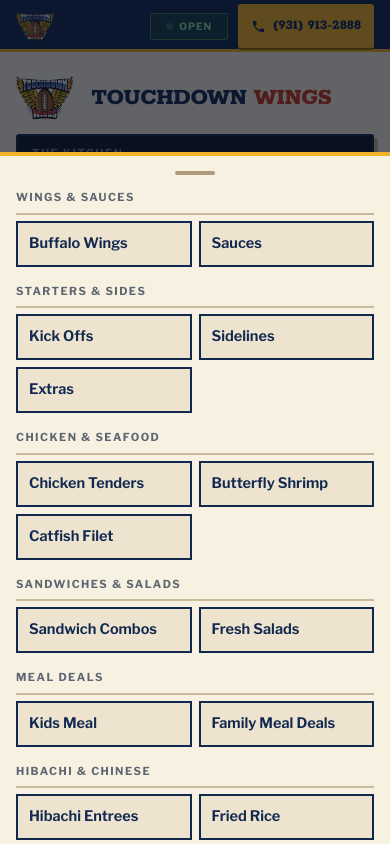
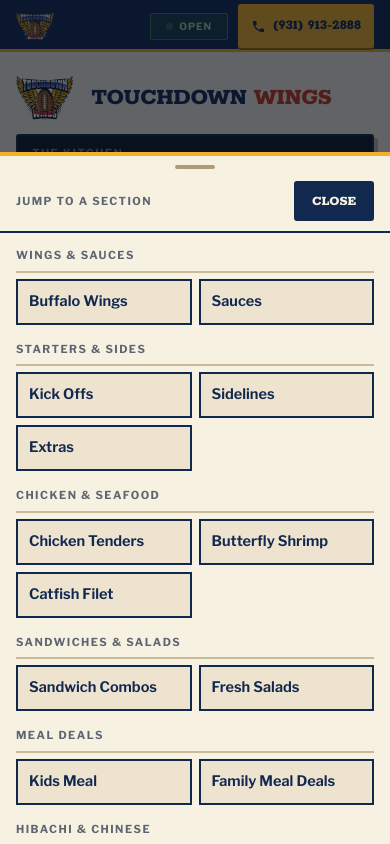
Before and after one commit to KobeGuo99/TouchdownWings, a React (Create React App) app: page / in a window 390 px wide. Both pictures are taken after a click on the button "SECTIONS". Built offline with nearby package versions, Linux system fonts and the light colour scheme.

Commit message:
Fix responsive layout, directions, and menu controls

```diff
--- a/src/App.css
+++ b/src/App.css
@@ -85,7 +85,6 @@
   -webkit-font-smoothing: antialiased;
   -moz-osx-font-smoothing: grayscale;
   -webkit-tap-highlight-color: rgba(200,55,29,.15);
-  overflow-x: hidden;
 }
 
 /* iOS ignores body{overflow:hidden}; the sheet pins the body instead */
--- a/src/components/DoorDashLink.css
+++ b/src/components/DoorDashLink.css
@@ -27,5 +27,15 @@
   .dd-link:hover span { border-bottom-color: var(--doordash); }
 }
 
+/* a quiet caveat, not a second call to action */
+.dd-note {
+  display: block;
+  margin-top: 3px;
+  font-size: 12px;
+  line-height: 1.4;
+  color: var(--ink-2);
+}
+
 /* on the dark footer */
 .footer .dd-link { color: var(--sign-fg); margin-top: 0; }
+.footer .dd-note { color: var(--sign-fg-2); }
--- a/src/components/DoorDashLink.js
+++ b/src/components/DoorDashLink.js
@@ -21,20 +21,20 @@
     </>
   );
 
-  // Without a URL it is still worth saying, just not as a link
-  if (!doorDash.url) {
-    return <span className={`dd-link is-static ${className}`}>{inner}</span>;
-  }
+  const link = doorDash.url ? (
+    <a className="dd-link" href={doorDash.url} target="_blank" rel="noopener noreferrer">
+      {inner}
+    </a>
+  ) : (
+    // Without a URL it is still worth saying, just not as a link
+    <span className="dd-link is-static">{inner}</span>
+  );
 
   return (
-    <a
-      className={`dd-link ${className}`}
-      href={doorDash.url}
-      target="_blank"
-      rel="noopener noreferrer"
-    >
-      {inner}
-    </a>
+    <div className={`dd ${className}`.trim()}>
+      {link}
+      <small className="dd-note">DoorDash prices may differ.</small>
+    </div>
   );
 }
 
--- a/src/components/Footer.js
+++ b/src/components/Footer.js
@@ -38,11 +38,11 @@
             {restaurant.cityStateZip}
           </p>
           <p>
-            <a href={restaurant.mapsUrl} target="_blank" rel="noopener noreferrer">
+            <a href={restaurant.directionsUrl} target="_blank" rel="noopener noreferrer">
               Get directions
             </a>
           </p>
-          <p><DoorDashLink /></p>
+          <DoorDashLink />
         </div>
 
         <div>
--- a/src/components/HoursContact.css
+++ b/src/components/HoursContact.css
@@ -141,12 +141,28 @@
   .facts { grid-template-columns: 1fr; gap: 20px; }
 }
 @media (min-width: 560px) {
-  .mast-top { flex-direction: row; justify-content: space-between; align-items: center; gap: 24px; }
   .mast { padding-top: 30px; }
-  .board { min-width: 240px; }
   .facts { grid-template-columns: 1fr 1fr; gap: 26px 36px; }
   .fact-v { font-size: 17px; }
   .fact-sub { font-size: 13.5px; }
+}
+
+/* The lockup needs ~550px and the scoreboard 240px, so side-by-side only
+   fits from about 860px. Below that the two stack, exactly as they do on a
+   phone. Matches the breakpoint where the desktop rail appears. */
+@media (min-width: 900px) {
+  .mast-top {
+    flex-direction: row;
+    flex-wrap: wrap;
+    justify-content: space-between;
+    align-items: center;
+    gap: 20px 24px;
+  }
+  /* basis 0 so the row is laid out from the scoreboard's width outwards:
+     the lockup takes what is left and wraps its own text, instead of
+     flexbox breaking the whole row onto two lines at max-content */
+  .mast-mark { flex: 1 1 0; min-width: 0; }
+  .board { flex: 0 1 auto; min-width: 240px; }
 }
 @media (min-width: 760px) {
   .facts { grid-template-columns: repeat(3, 1fr); }
--- a/src/components/HoursContact.js
+++ b/src/components/HoursContact.js
@@ -63,7 +63,7 @@
             <div className="fact-v">{restaurant.street}</div>
             <div className="fact-sub">
               {restaurant.cityStateZip} ·{" "}
-              <a href={restaurant.mapsUrl} target="_blank" rel="noopener noreferrer">
+              <a href={restaurant.directionsUrl} target="_blank" rel="noopener noreferrer">
                 Directions
               </a>
             </div>
--- a/src/components/ModernMenu.css
+++ b/src/components/ModernMenu.css
@@ -339,7 +339,8 @@
   overflow-y: auto;
   overscroll-behavior: contain;
   -webkit-overflow-scrolling: touch;
-  padding: 6px calc(var(--pad) + var(--safe-l)) calc(24px + var(--safe-b)) calc(var(--pad) + var(--safe-r));
+  /* padding lives on the children so the sticky header can span edge to edge */
+  padding: 0 0 calc(24px + var(--safe-b));
   transform: translateY(101%);
   /* hidden rather than merely off-screen, so its 20 links are not
      reachable by Tab while the sheet is closed */
@@ -352,7 +353,33 @@
   visibility: visible;
   transition: transform .22s cubic-bezier(.3,.8,.4,1), visibility 0s;
 }
-.grab { width: 40px; height: 4px; background: var(--rule-2); margin: 9px auto 14px; border-radius: 2px; }
+/* stays put while the section list scrolls underneath */
+.sheet-head {
+  position: sticky;
+  top: 0;
+  z-index: 2;
+  background: var(--card);
+  border-bottom: 2px solid var(--ink);
+  padding: 0 calc(var(--pad) + var(--safe-r)) 10px calc(var(--pad) + var(--safe-l));
+}
+.grab { width: 40px; height: 4px; background: var(--rule-2); margin: 9px auto 12px; border-radius: 2px; }
+.sheet-head-row { display: flex; align-items: center; justify-content: space-between; gap: 12px; }
+.sheet-head-row .sign { color: var(--ink-3); }
+.sheet-close {
+  flex: 0 0 auto;
+  min-height: 40px;
+  padding: 0 16px;
+  cursor: pointer;
+  font-family: var(--slab);
+  font-size: 14px;
+  font-weight: 800;
+  text-transform: uppercase;
+  color: var(--card);
+  background: var(--ink);
+  border: 2px solid var(--ink);
+  border-radius: 3px;
+}
+.sheet-body { padding: 14px calc(var(--pad) + var(--safe-r)) 0 calc(var(--pad) + var(--safe-l)); }
 .sheet .rail-group + .rail-group { margin-top: 16px; }
 .sheet .sheet-items { display: grid; grid-template-columns: 1fr 1fr; gap: 7px; }
 .sheet a {
--- a/src/components/ModernMenu.js
+++ b/src/components/ModernMenu.js
@@ -415,8 +415,20 @@
         aria-modal="true"
         aria-label="Jump to a section"
       >
-        <div className="grab" />
-        {nav(() => setSheetOpen(false))}
+        <div className="sheet-head">
+          <div className="grab" />
+          <div className="sheet-head-row">
+            <span className="sign">Jump to a section</span>
+            <button
+              type="button"
+              className="sheet-close"
+              onClick={() => setSheetOpen(false)}
+            >
+              Close
+            </button>
+          </div>
+        </div>
+        <div className="sheet-body">{nav(() => setSheetOpen(false))}</div>
       </div>
     </>
   );
--- a/src/components/SiteSettings.js
+++ b/src/components/SiteSettings.js
@@ -98,12 +98,15 @@
   // unless the restaurant physically moves to another zone.
   timeZone: "America/Chicago",
 
-  // ↓ Built from the three values above. Nothing to edit here —
-  //   this is what stops the displayed number and the dial button
-  //   from drifting apart.
+  // ↓ Built from the values above. Nothing to edit here — this is what
+  //   stops the displayed number and the dial button from drifting apart.
   phoneHref: `tel:+1${PHONE.replace(/\D/g, "")}`,
-  mapsUrl: `https://www.google.com/maps/search/?api=1&query=${encodeURIComponent(
-    `${STREET} ${CITY_STATE_ZIP}`
+
+  // Opens Google Maps with the destination already set, so a customer gets
+  // a route rather than a business listing they have to tap again. The
+  // starting point is left blank on purpose — Maps fills in their location.
+  directionsUrl: `https://www.google.com/maps/dir/?api=1&destination=${encodeURIComponent(
+    `Touchdown Wings, ${STREET}, ${CITY_STATE_ZIP}`
   )}`,
 };
 
```
